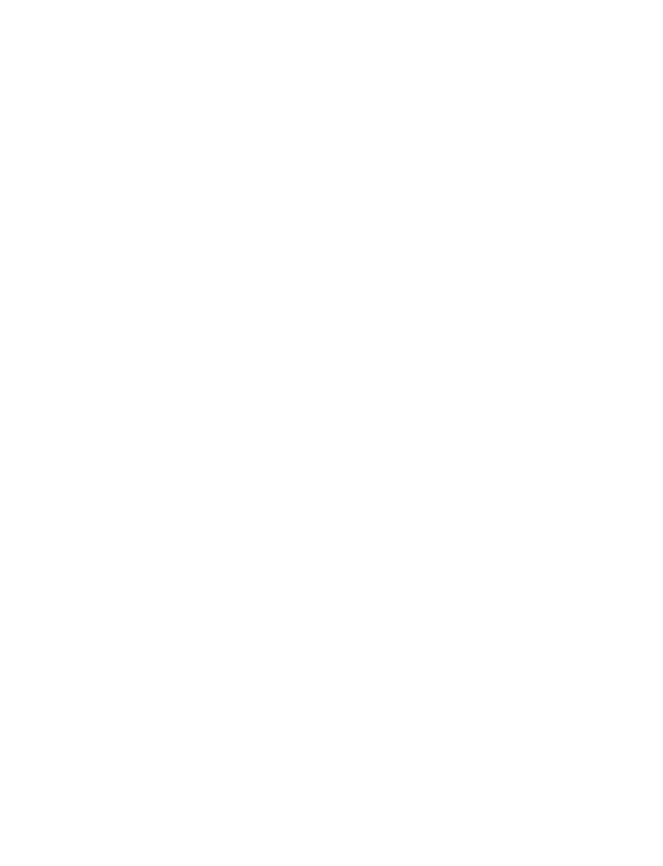
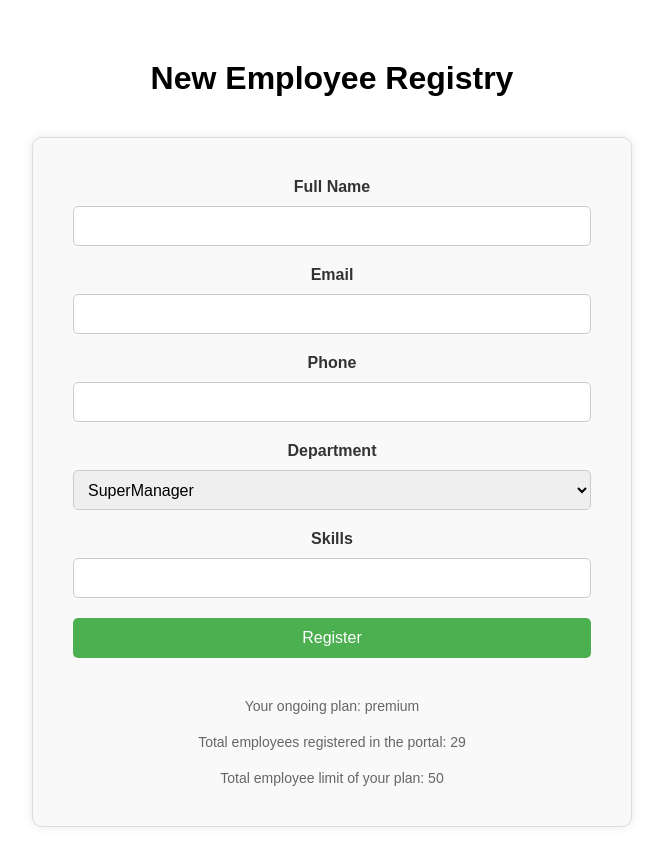
Before and after one commit to DIPAYANPOREL/HappyPerformer, a React (Vite) app in the folder Frontend/: page /register-employee in a window 1280 px wide. Before the commit this address had no page. Shown: the top 866 px of the page, without its empty margins (308-971 px from the left). Before the commit the page ends 800 px from the top, so only its background shows below. Built offline with nearby package versions, Linux system fonts and the light colour scheme.

Commit message:
Case Management Add, and Register New Employee

```diff
--- a/Frontend/src/App.jsx
+++ b/Frontend/src/App.jsx
@@ -2,9 +2,11 @@
 import { Route, Routes } from "react-router-dom";
 import Home from "./Pages/Landing Page/Home";
 import MeetTheTeam from "./Pages/Landing Page/MeetTheTeam";
+import CreateCase from "./Pages/Software/CaseManagement/CreateCase";
 import Dashboard from "./Pages/Software/DashBoard/Dashboard";
 import EmployeeMaster from "./Pages/Software/EmployeeMaster/EmployeeMaster";
 import { default as Login, default as Resign } from "./Pages/Software/Login";
+import NewEmployeeRegistry from "./Pages/Software/RegisterEmployee/NewEmployeeRegistry";
 
 function App() {
   return (
@@ -16,6 +18,8 @@
         <Route path="/employee-master" element={<EmployeeMaster />} />
         <Route path="/resign" element={<Resign />} />
         <Route path="/login" element={<Login />} />
+        <Route path="/register-employee" element={<NewEmployeeRegistry />} />
+        <Route path="/create-case" element={<CreateCase />} />
       </Routes>
     </>
   );
--- /dev/null
+++ b/Frontend/src/Components/Software Components/CaseManagement/CreateCaseForm.jsx
@@ -0,0 +1,98 @@
+import React from "react";
+import styled from "styled-components";
+
+const Container = styled.div`
+  display: flex;
+  flex-direction: column;
+  align-items: center;
+  padding: 2rem;
+  width: 40%;
+  background-color: #f5f5f5;
+  border-radius: 4px;
+  box-shadow: 0 2px 4px rgba(0, 0, 0, 0.1);
+`;
+
+const Heading = styled.h1`
+  font-size: 2rem;
+  font-weight: bold;
+  margin-bottom: 1rem;
+  color: #333;
+`;
+
+const Form = styled.form`
+  display: flex;
+  flex-direction: column;
+  width: 100%;
+  max-width: 400px;
+`;
+
+const Label = styled.label`
+  font-size: 1rem;
+  font-weight: bold;
+  margin-bottom: 0.5rem;
+  color: #333;
+`;
+
+const Input = styled.input`
+  padding: 0.5rem;
+  border: 1px solid #ccc;
+  border-radius: 4px;
+  font-size: 1rem;
+  margin-bottom: 1rem;
+  &:focus {
+    border-color: #6c63ff;
+    outline: none;
+  }
+`;
+
+const CaseSelect = styled.select`
+  padding: 0.5rem;
+  border: 1px solid #ccc;
+  border-radius: 4px;
+  font-size: 1rem;
+  margin-bottom: 1rem;
+  &:focus {
+    border-color: #6c63ff;
+    outline: none;
+  }
+`;
+
+const Option = styled.option``;
+
+const Button = styled.button`
+  padding: 0.5rem 2rem;
+  background-color: #6c63ff;
+  color: #fff;
+  border: none;
+  border-radius: 4px;
+  font-size: 1rem;
+  cursor: pointer;
+  &:hover {
+    background-color: #463aff;
+  }
+`;
+
+const CreateCaseForm = () => {
+  return (
+    <Container>
+      <Heading>Create Case</Heading>
+      <Form>
+        <Label>Create For</Label>
+        <Input />
+        <Label>Case Title</Label>
+        <Input />
+        <Label>Case Type</Label>
+        <CaseSelect>
+          <Option>Benefits</Option>
+          <Option>Travel And Expense</Option>
+          <Option>Compensation and Payroll</Option>
+        </CaseSelect>
+        <Label>Detailed Description</Label>
+        <Input />
+        <Button>Create Case</Button>
+      </Form>
+    </Container>
+  );
+};
+
+export default CreateCaseForm;
--- /dev/null
+++ b/Frontend/src/Components/Software Components/RegisterEmployess/EmployeeAddForm.jsx
@@ -0,0 +1,124 @@
+import React from "react";
+import styled from "styled-components";
+
+const Container = styled.div`
+  max-width: 600px;
+  width: 60%;
+  margin: 40px auto;
+  padding: 20px;
+  background-color: #f9f9f9;
+  border: 1px solid #ddd;
+  box-shadow: 0 0 10px rgba(0, 0, 0, 0.1);
+  border-radius: 10px;
+  @media (max-width: 768px) {
+    margin: 20px auto;
+    padding: 10px;
+  }
+`;
+
+const FormCont = styled.form`
+  display: flex;
+  flex-direction: column;
+  align-items: center;
+  padding: 20px;
+  @media (max-width: 768px) {
+    padding: 10px;
+  }
+`;
+
+const InputBar = styled.input`
+  width: 100%;
+  height: 40px;
+  margin-bottom: 20px;
+  padding: 10px;
+  border: 1px solid #ccc;
+  border-radius: 5px;
+  font-size: 16px;
+  @media (max-width: 768px) {
+    height: 30px;
+    margin-bottom: 10px;
+  }
+`;
+
+const TextBar = styled.div`
+  margin-bottom: 10px;
+  font-size: 16px;
+  font-weight: bold;
+  color: #333;
+  @media (max-width: 768px) {
+    font-size: 14px;
+  }
+`;
+
+const DeptSelect = styled.select`
+  width: 100%;
+  height: 40px;
+  margin-bottom: 20px;
+  padding: 10px;
+  border: 1px solid #ccc;
+  border-radius: 5px;
+  font-size: 16px;
+  @media (max-width: 768px) {
+    height: 30px;
+    margin-bottom: 10px;
+  }
+`;
+
+const SubmitBtn = styled.button`
+  width: 100%;
+  height: 40px;
+  margin-bottom: 20px;
+  padding: 10px;
+  border: none;
+  border-radius: 5px;
+  background-color: #4caf50;
+  color: #fff;
+  font-size: 16px;
+  cursor: pointer;
+  &:hover {
+    background-color: #333;
+  }
+  @media (max-width: 768px) {
+    height: 30px;
+    margin-bottom: 10px;
+  }
+`;
+
+const PlanDetails = styled.div`
+  margin-top: 20px;
+  font-size: 14px;
+  color: #666;
+  @media (max-width: 768px) {
+    font-size: 12px;
+  }
+`;
+
+const EmployeeAddForm = () => {
+  return (
+    <Container>
+      <FormCont>
+        <TextBar>Full Name</TextBar>
+        <InputBar />
+        <TextBar>Email</TextBar>
+        <InputBar />
+        <TextBar>Phone</TextBar>
+        <InputBar />
+        <TextBar>Department</TextBar>
+        <DeptSelect>
+          <option value="">SuperManager</option>
+          <option value="">HR</option>
+          <option value="">Manager</option>
+          <option value="">Employee</option>
+        </DeptSelect>
+        <TextBar>Skills</TextBar>
+        <InputBar />
+        <SubmitBtn>Register</SubmitBtn>
+        <PlanDetails>Your ongoing plan: premium</PlanDetails>
+        <PlanDetails>Total employees registered in the portal: 29</PlanDetails>
+        <PlanDetails>Total employee limit of your plan: 50</PlanDetails>
+      </FormCont>
+    </Container>
+  );
+};
+
+export default EmployeeAddForm;
--- /dev/null
+++ b/Frontend/src/Pages/Software/CaseManagement/CreateCase.jsx
@@ -0,0 +1,31 @@
+import React from "react";
+import styled from "styled-components";
+import CreateCaseForm from "../../../Components/Software Components/CaseManagement/CreateCaseForm";
+
+const Container = styled.div`
+  padding: 20px;
+  margin: 20px;
+  border-radius: 5px;
+  display: flex;
+  flex-direction: column;
+  align-items: center;
+`;
+
+const Title = styled.h1`
+  font-size: 34px;
+  font-weight: bold;
+  margin-bottom: 20px;
+  color: #333;
+  text-align: center;
+  padding: 20px;
+`;
+const CreateCase = () => {
+  return (
+    <Container>
+      <Title>Case Management and stuf</Title>
+      <CreateCaseForm />
+    </Container>
+  );
+};
+
+export default CreateCase;
--- /dev/null
+++ b/Frontend/src/Pages/Software/RegisterEmployee/NewEmployeeRegistry.jsx
@@ -0,0 +1,22 @@
+import React from "react";
+import styled from "styled-components";
+import EmployeeAddForm from "../../../Components/Software Components/RegisterEmployess/EmployeeAddForm";
+
+const Container = styled.div`
+  display: flex;
+  flex-direction: column;
+  align-items: center;
+  margin-top: 40px;
+  padding: 20px;
+  width: 100%;
+`;
+const NewEmployeeRegistry = () => {
+  return (
+    <Container>
+      <h1>New Employee Registry</h1>
+      <EmployeeAddForm />
+    </Container>
+  );
+};
+
+export default NewEmployeeRegistry;
```
